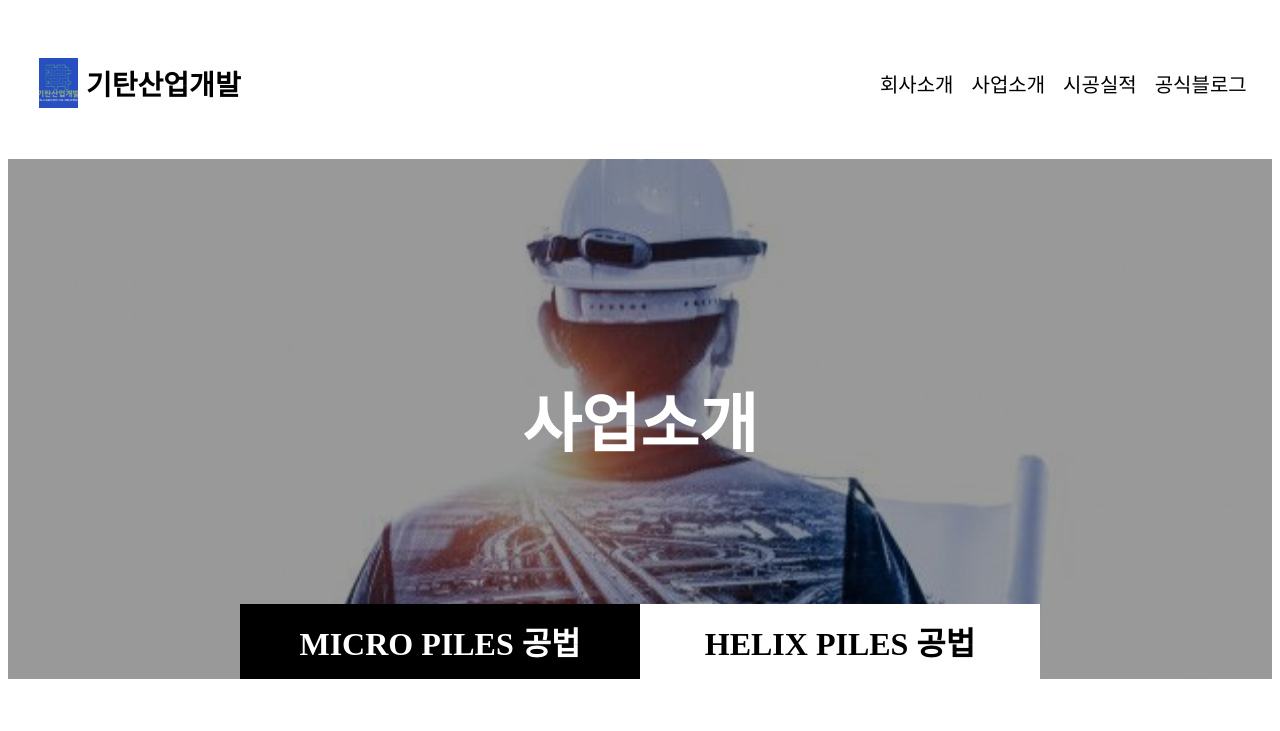
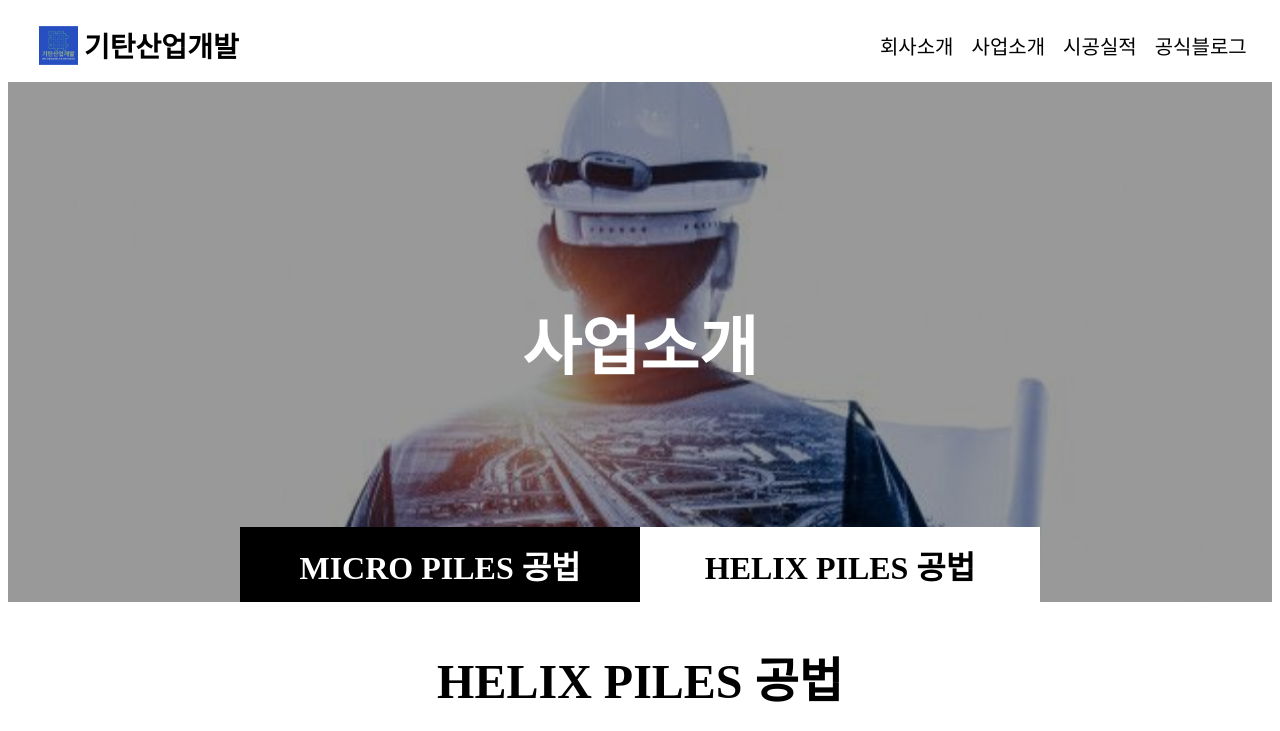
Before and after one commit to HUMBLE25/gittan_homepage, a Next.js app: page /helixPiles in a window 1280 px wide. Shown: the top 731 px of the page. Built offline with nearby package versions, Linux system fonts and the light colour scheme.

Commit message:
FIX header sizing & FIX popup rayout

```diff
--- a/src/styles/estimate.module.css
+++ b/src/styles/estimate.module.css
@@ -18,6 +18,7 @@
     justify-content: center;
     align-items: center;
     transition: all 1s ease;
+    /* border: 2px solid red; */
   }
 
   .image {
@@ -29,7 +30,7 @@
   }
 
   .text {
-    width: 380px;
+    width: 80%;
     height: 100px;
     position: absolute;
     font-size: 16px;
@@ -38,11 +39,12 @@
     font-weight: 400;
     word-wrap: break-word;
     transition: all 1s ease;
-    /* border: 1px solid red; */
+    /* border: 1px solid beige; */
+    padding: 0% 2%  0% 2%;
   }
 
   .company_name {
-    width: 190px;
+    width: 40%;
     color: white;
     top: 45px;
     position: absolute;
@@ -52,6 +54,8 @@
     word-wrap: break-word;
     transition: all 1s ease;
     /* border: 2px solid red; */
+    /* padding: 0% 5%  0% 5%; */
+    margin: 0% 5%  0% 5%;
   }
 
   .inquiry_text {
@@ -72,23 +76,24 @@
     position: absolute;
     bottom: 0px;
     display: flex;
-    justify-content: center;
+    justify-content: space-around;
+    align-items: center;
     gap: 200px;
-    align-items: center;
     background: rgba(0, 0, 0, 0.75);
     transition: all 1s ease;
   }
 
   .footer_content{
     display: flex;
-    justify-content: center;
+    justify-content: space-between;
     align-items: center;
     transition: all 1s ease;
+    /* border: 2px solid red; */
   }
 
   .do_not_show {
     width: 170px;
-    height: 41px;
+    height: 40px;
     color: white;
     display: flex;
     justify-content: center;
@@ -135,7 +140,7 @@
     .text {
       width: 200px;
       height: 40px;
-      font-size: 10px;
+      font-size: 8px;
       top: 100px;
     }
 
@@ -153,6 +158,9 @@
     .footer {
       height: 30px;
       gap: 10px;
+    }
+    .footer_content {
+      width: 130px;
     }
 
     .do_not_show {
@@ -181,13 +189,14 @@
   }
 
   .text {
-    width: 260px;
+    width: 250px;
     height: 40px;
-    font-size: 12px;
+    font-size: 10px;
     top: 160px;
   }
 
   .company_name {
+    width: 165px;
     font-size: 28px;
   }
 
@@ -198,7 +207,7 @@
 
   .footer {
     height: 60px;
-    gap: 150px;
+    gap: 80px;
   }
 
   .do_not_show {
@@ -213,9 +222,9 @@
   }
 
   .close_button {
-    width: 20px;
+    width: 30px;
     height: 20px;
-    font-size: 10px;
+    font-size: 12px;
   }
 }
 
@@ -226,7 +235,7 @@
   }
 
   .text {
-    width: 260px;
+    width: 295px;
     height: 55px;
     font-size: 12px;
   }
@@ -237,12 +246,13 @@
   }
 
   .inquiry_text {
+    top: 110px;
     font-size: 20px;
   }
 
   .footer {
     height: 90px;
-    gap: 150px;
+    gap: 120px;
   }
 
   .do_not_show {
--- a/src/styles/header.module.css
+++ b/src/styles/header.module.css
@@ -1,11 +1,8 @@
 .header_container {
     width: 100%;
-    height: 10%;
-    padding-left: 2%;
-    padding-right: 2%;
-    padding-top: 2%;
-    padding-bottom: 2%;
-    margin: 0px;
+    /* height: 10%; */
+    padding: 0% 2% 0% 2%;
+    /* margin: 0px; */
     position: relative;
     display: flex;
     justify-content: space-between;
@@ -16,7 +13,6 @@
 }
 
 .logo_wrapper {
-    /* width: 20%; */
     display: flex;
     justify-content: center;
     align-items: center;
@@ -25,21 +21,21 @@
     text-decoration: none;
     /* border: 2px solid green; */
     padding: 0.5%;
-    gap:4%
+    gap:3%
 }
 
 .logo_image{
-    width: 50px;
-    height: 50px;
+    width: 45px;
+    height: 45px;
     background-image: url('/gittan_logo.svg');
-    background-size: cover;
+    background-size: 100% 100%;
     background-position: center;
     transition: all 1s ease;
     /* border: 2px solid red; */
 }
 
 .logo_text {
-    width: 100%;
+    width: 90%;
     color: black;
     font-size: 28px;
     font-family: 'Nanum Gothic';
@@ -51,7 +47,7 @@
 
 .spacer{
     width: 100px;
-    height: 100px;
+    height: 74px;
     /* border: 2px solid red; */
 }
 
@@ -132,6 +128,10 @@
   }
 
   @media (min-width: 769px) and (max-width: 1024px) {
+    .spacer{
+        width: 40px;
+        height: 60px;
+    }
     .logo_text{
         font-size: 24px;
     }
```
Also changed, not shown: app/page.tsx (+8 -8 lines).
